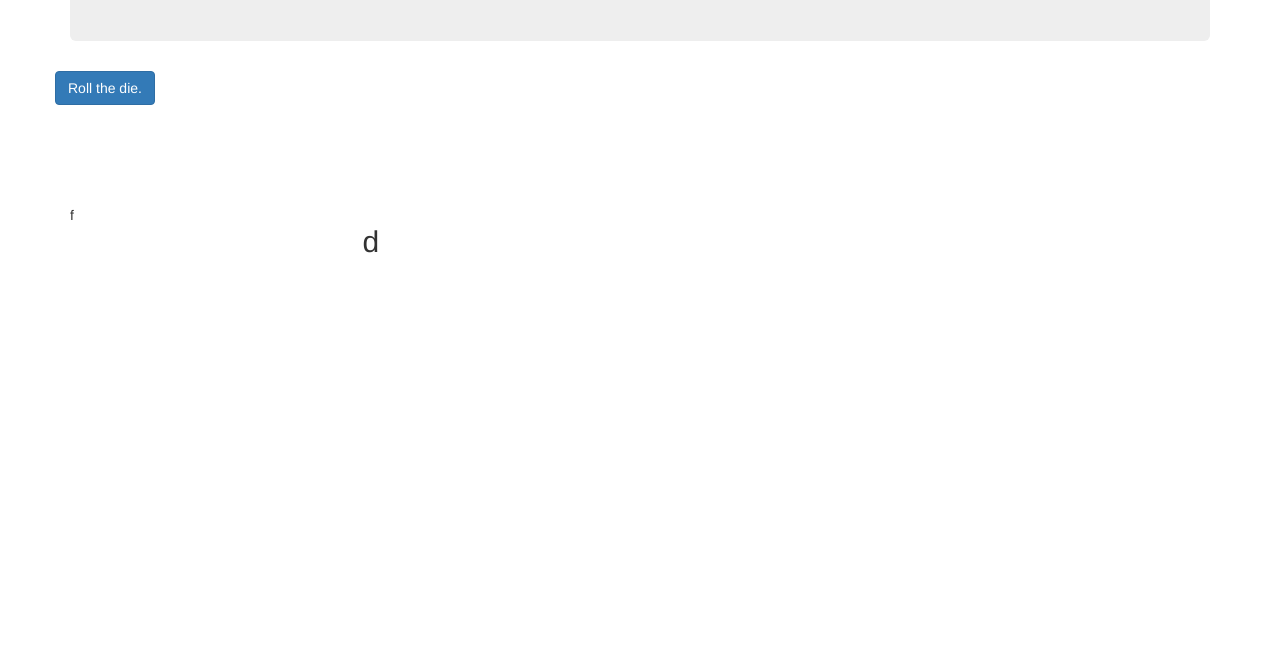
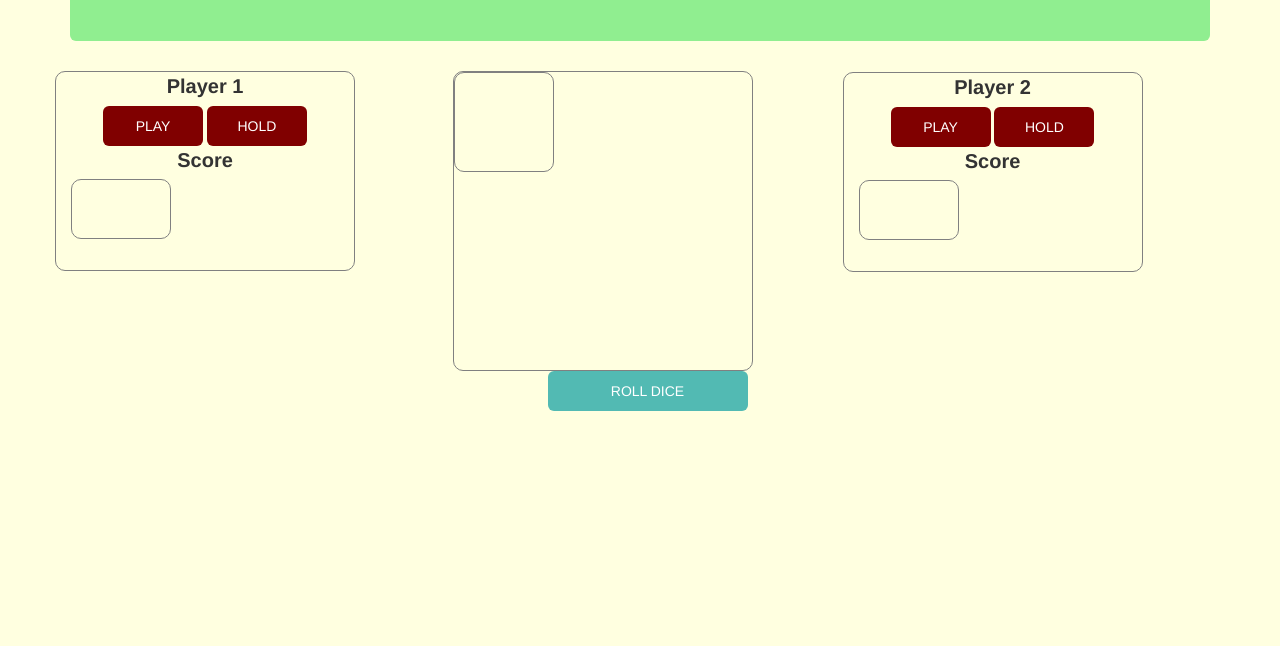
Before and after one commit to asonna/Pig-Dice, a plain HTML site: page index.html in a window 1280 px wide. Shown: the part 154-800 px from the top of the page. Drawn offline with Linux system fonts and the light colour scheme.

Commit message:
first attempt prior to instructor feedback

```diff
--- a/css/styles.css
+++ b/css/styles.css
@@ -0,0 +1,92 @@
+* {
+  font-family: Helvetica, Arial, sans-serif;
+  text-align: center;
+}
+button {
+  background-color: rgb(82, 186, 179);
+  border-radius: 6px;
+  border: none;
+  color: rgb(255, 255, 255);
+  padding: 10px;
+  text-transform: uppercase;
+  width: 200px;
+  cursor: pointer;
+}
+
+#placeholder {
+  height: 100px;
+  width: 100px;
+  border: 1px solid gray;
+  border-radius: 10px;
+  font-size:50px;
+}
+
+#board {
+  height: 300px;
+  width: 300px;
+  border: 1px solid gray;
+  border-radius: 10px;
+  object-position: center;
+}
+
+#blankScore {
+  height: 60px;
+  width: 100px;
+  border: 1px solid gray;
+  border-radius: 10px;
+  font-size:50px;
+}
+
+#player1 {
+  height: 200px;
+  width: 300px;
+  border: 1px solid gray;
+  border-radius: 10px;
+}
+
+#player2 {
+  height: 200px;
+  width: 300px;
+  border: 1px solid gray;
+  border-radius: 10px;
+}
+
+
+body {
+  background-color: lightyellow;
+}
+
+.jumbotron {
+  background-color: lightgreen;
+  color: currentColor;
+  font-style: italic;
+  font-family: monospace;
+  font-size: 50px;
+}
+
+#start {
+  background-color: maroon;
+  border-radius: 6px;
+  border: none;
+  color: rgb(255, 255, 255);
+  padding: 10px;
+  text-transform: uppercase;
+  width: 100px;
+  cursor: pointer;
+}
+
+#stop {
+  background-color: maroon;
+  border-radius: 6px;
+  border: none;
+  color: rgb(255, 255, 255);
+  padding: 10px;
+  text-transform: uppercase;
+  width: 100px;
+  cursor: pointer;
+}
+
+label {
+  color: currentColor;
+  font-size: 20px;
+}
--- a/index.html
+++ b/index.html
@@ -13,17 +13,48 @@
         <h1>PIG DICE</h1>
       </div>
       <div class="row">
-        <span class="btn btn-primary" id="roll">Roll the die.</span>
-      </div>
-      <br><br><br><br><br>
-      <div class="row" id="output">
-        <div class="col-md-3">
-          f
+        <div class="col-xs-3" id="player1">
+          <div class="row">
+            <label for="">Player 1</label>
+          </div>
+          <button id="start">Play</button>
+          <button id="stop">Hold</button>
+          <div class="score">
+            <label for="">Score</label>
+            <p id="blankScore">
+
+            </p>
+          </div>
         </div>
-        <div class="col-md-6">
-          <h2>
-            d
-          </h2>
+        <div class="col-xs-1">
+
+        </div>
+        <div class="col-xs-4">
+          <div class="row" id="board">
+            <p id="placeholder">
+
+            </p>
+          </div>
+          <button id="button">Roll Dice</button>
+          <p id="turnscoring">
+
+          </p>
+        </div>
+        <div class="col-xs-1">
+
+        </div>
+        <div class="col-xs-3" id="player2">
+          <div class="">
+            <label for="">Player 2</label>
+          </div>
+          <button id="start">Play</button>
+          <button id="stop">Hold</button>
+          <div class="score">
+            <label for="">Score</label>
+            <p id="blankScore">
+
+            </p>
+          </div>
         </div>
       </div>
     </div>
--- a/js/scripts.js
+++ b/js/scripts.js
@@ -1,48 +1,84 @@
 // Business logic
-function Player(score)  {
-  this.score = score;
+// function Dice(sides) {
+//   this.sides = sides;
+// }
+//
+// Dice.prototype.roll = function() {
+//   var randomNumber = Math.floor(Math.random() * this.sides) + 1;
+//   return randomNumber;
+// }
+// var dice = new Dice(6);
+
+function Player()  {
+  this.totalScore = 0;
+  this.diceNumber = [];
 }
 
-Player.prototype.rollDie = function() {
-  return Math.floor(Math.random() * (6 - 1 + 1)) + 1;
+Player.prototype.roll = function() {
+  var result = 0
+  do {
+      result = Math.floor(Math.random() * 6) + 1;
+      this.diceNumber.append(result);
+  }
+  while (result !== 1);
+  //  || onclick="#stop");
+
+  return this.diceNumber;
 }
 
-function roundScore(scoreArray) {
-  var addedScore = 0
-  for(i=0; i<= scoreArray.length; i++) {
-    addedScore += i;
+Player.prototype.playerScore = function() {
+  var index = 0
+  for(index =0; index <= this.diceNumber.length; i++) {
+
+    if((this.diceNumber[i]) = 1) {
+    turnScore = 0;
+  } else {
+    var i = 0;
+    var turnScore = 0;
+    for(i=0; i =< this.diceNumber.length; i++) {
+      turnScore += parseInt(this.diceNumber[i]);
+    }
   }
-  return addedScore
+  this.totalScore += turnScore;
+  return this.totalScore;
 }
 
-
-function keepScore()  {
-  rolledNumber = 0;
-  scoreArray = [];
-  for (i=0; i<1000; i++) {
-
-    if (i != 1) {
-    scoreArray.push(rolledNumber);
-    } else {
-    scoreArray = [];
-    }
-  }
-}
-
-
-// User interface logic
+// user interface
 $(document).ready(function() {
-  $('#roll').click(function(event) {
+  $("#button").click(function(event) {
 
     event.preventDefault();
 
-    newRolledNumber = 0;
-    newScoreArray = [];
+  var newDiceNumber = $("#placeholder").val();
+  var newTotalScore = $("#blankscore").val();
 
-    var currentScore = roundScore(newScoreArray);
 
-    var newPlayer = new Player(currentScore);
-    console.log(currentScore);
-    $("#output h2").text(newPlayer.rollDie());
-  });
-});
+  var newPlayer = new Player(newTotalScore, newDiceNumber);
+
+$("#placeholder").text("regard");
+
+
+
+
+
+
+    // function printNumber(number) {
+    //   var placeholder = document.getElementById("placeholder");
+    //   placeholder.innerHTML = number;
+    // }
+    // var button = document.getElementById("button");
+    // button.onclick = function() {
+    //   var result = dice.roll();
+    //   printNumber(result);
+    // };
+
+    // newRolledNumber = 0;
+    // newScoreArray = [];
+    //
+    // var currentScore = roundScore(newScoreArray);
+    //
+    // var newPlayer = new Player(currentScore);
+    // console.log(currentScore);
+    // $("#output h2").text(newPlayer.rollDie());
+//   });
+// });
```
Also changed, not shown: 1 other file.
